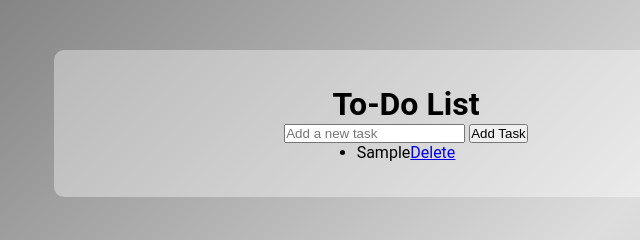
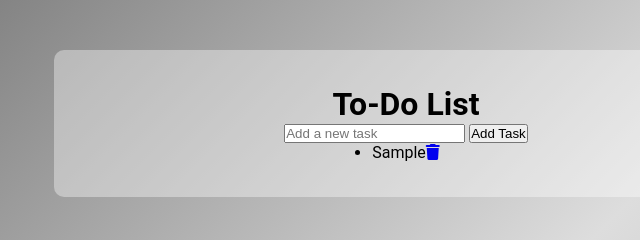
Before and after one commit to victor0710s/to-do-app, a website with bundled scripts: page frontend/index.html in a window 1280 px wide. Both pictures are taken after typing "Sample" into the empty fields and a click on the button "Add Task". Shown: the top 240 px of the page, 234-874 px from the left. Built offline with nearby package versions, Linux system fonts and the light colour scheme.

Commit message:
feat: adiciona o font-awesome e icone de lixeira no delete

```diff
--- a/frontend/index.html
+++ b/frontend/index.html
@@ -5,6 +5,8 @@
   <meta charset="UTF-8">
   <meta name="viewport" content="width=device-width, initial-scale=1.0">
   <link rel="stylesheet" href="./assets/style/main.css">
+  <link rel="stylesheet" href="https://cdnjs.cloudflare.com/ajax/libs/font-awesome/6.5.0/css/all.min.css">
+
   <title>To Do App</title>
 </head>
 
--- a/frontend/index.js
+++ b/frontend/index.js
@@ -41,8 +41,9 @@ function renderTask() {
     let deleteLink = document.createElement('a');
     deleteLink.setAttribute('href', '#');
 
-    let deleteText = document.createTextNode("Delete")
-    deleteLink.appendChild(deleteText)
+    let deleteIcon = document.createElement('i')
+    deleteIcon.setAttribute('class', 'fa-solid fa-trash')
+    deleteLink.appendChild(deleteIcon)
 
     let pos = tasks.indexOf(task);
 
```
